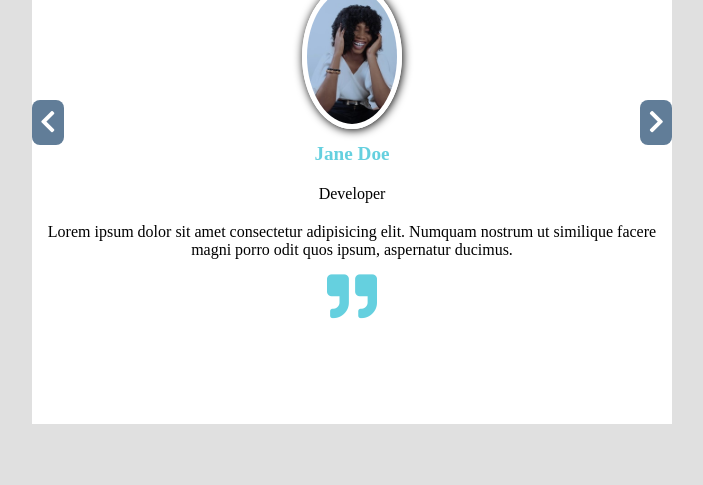
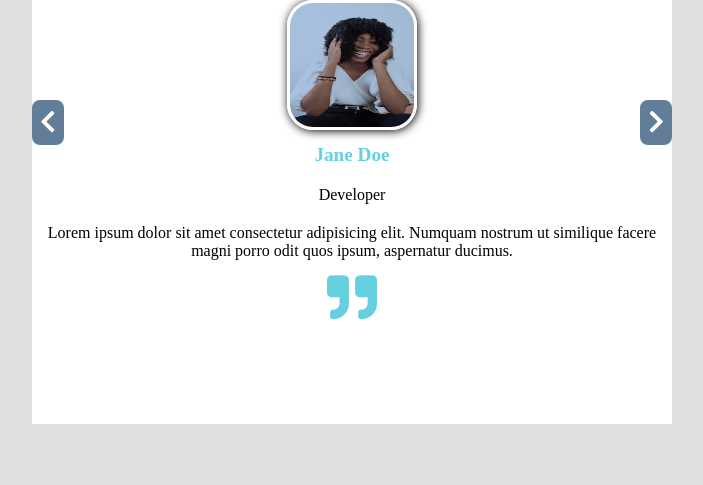
Before and after one commit to alexciotor/ES6-Slider-JS, a plain HTML site: page index.html in a window 1280 px wide. Shown: the part 315-800 px from the top of the page, without its empty margins (288-991 px from the left). Drawn offline with Linux system fonts and the light colour scheme.

Commit message:
pic fixed

```diff
--- a/style.css
+++ b/style.css
@@ -42,10 +42,13 @@ spans {
   padding: 10px;
 }
 .img {
-  width: 100px;
-  border-radius: 100%;
-  border: 5px solid white;
+  margin-top: 2vh;
+  width: 130px;
+  height: 130px;
+  border-radius: 20%;
+  border: 3px solid white;
   box-shadow: 1px 1px 10px black;
+  object-fit: fill;
 }
 .spans {
   margin-right: 10px;
```
